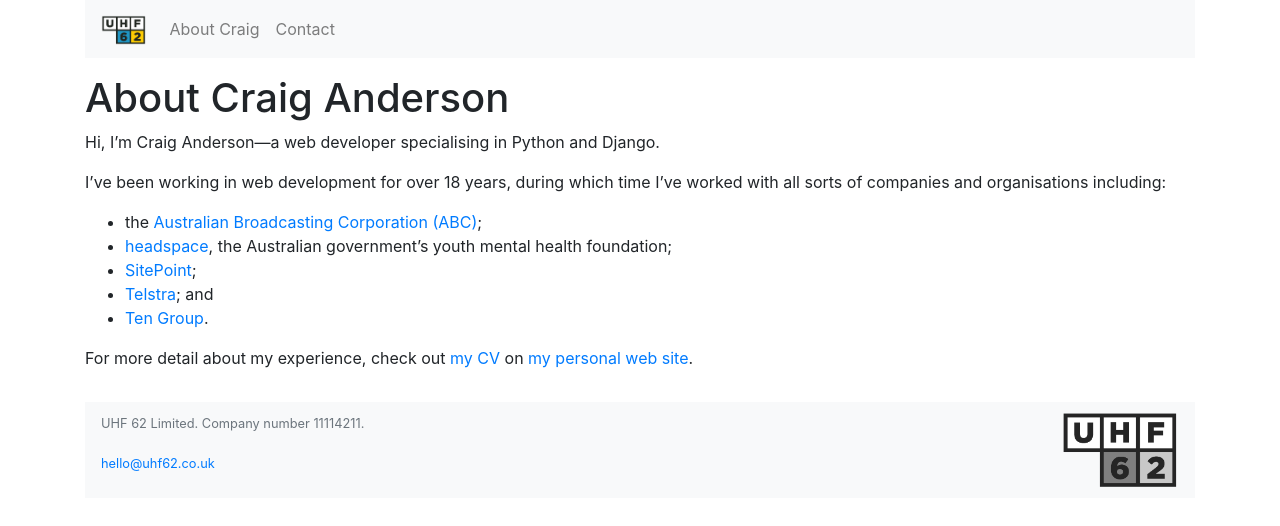
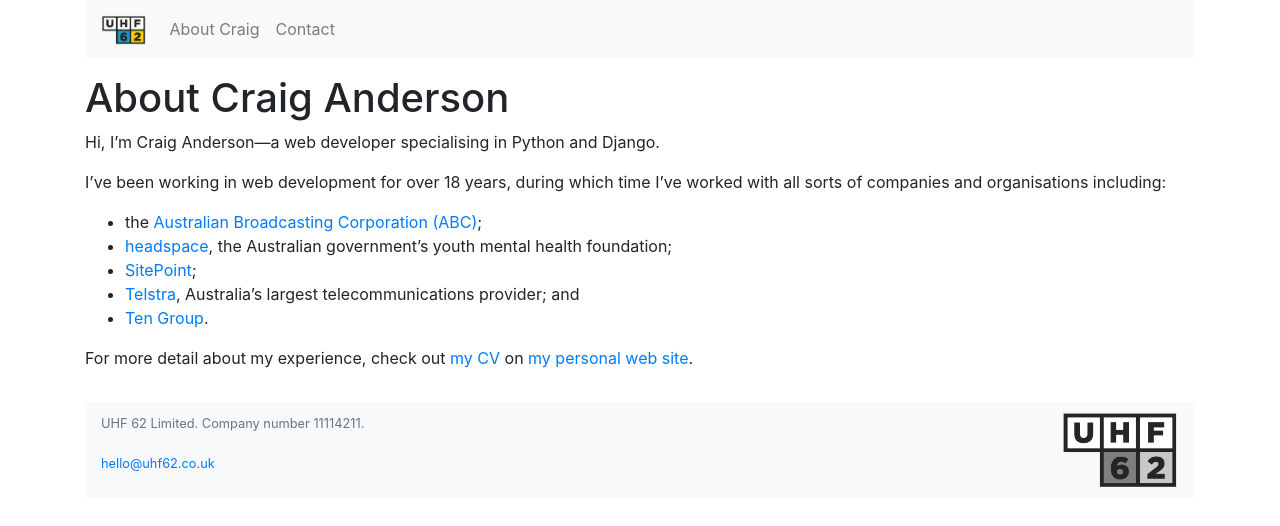
Before and after one commit to uhf62/uhf62.co.uk, a Jekyll site: the page built from about/craig.markdown, in a window 1280 px wide. Shown: the top 526 px of the page. Built offline with Jekyll 4.4.1, drawn with Linux system fonts in a browser that asks for light colours; our own code applies the rules of GitHub Pages for plain Markdown files.

Commit message:
Update craig.markdown

```diff
--- a/about/craig.markdown
+++ b/about/craig.markdown
@@ -9,7 +9,7 @@
  * the [Australian Broadcasting Corporation (ABC)](http://www,abc.net.au);
  * [headspace](http://headspace.org.au), the Australian government's youth mental health foundation;
  * [SitePoint](http://sitepoint.com);
- * [Telstra](http://telstra.com); and
+ * [Telstra](http://telstra.com), Australia's largest telecommunications provider; and
  * [Ten Group](http://tengroup.com).
 
 For more detail about my experience, check out [my CV](http://craiga.id.au/cv) on [my personal web site](http://craiga.id.au).
```
